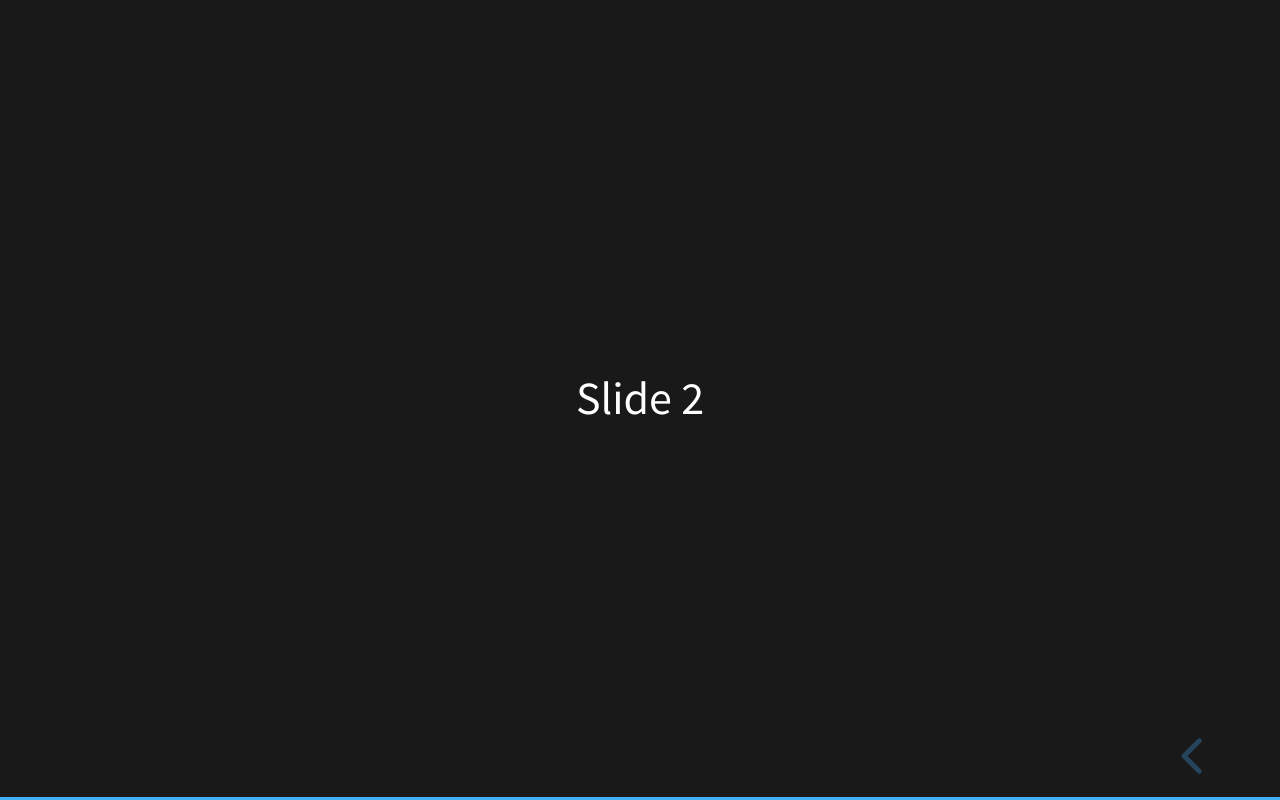
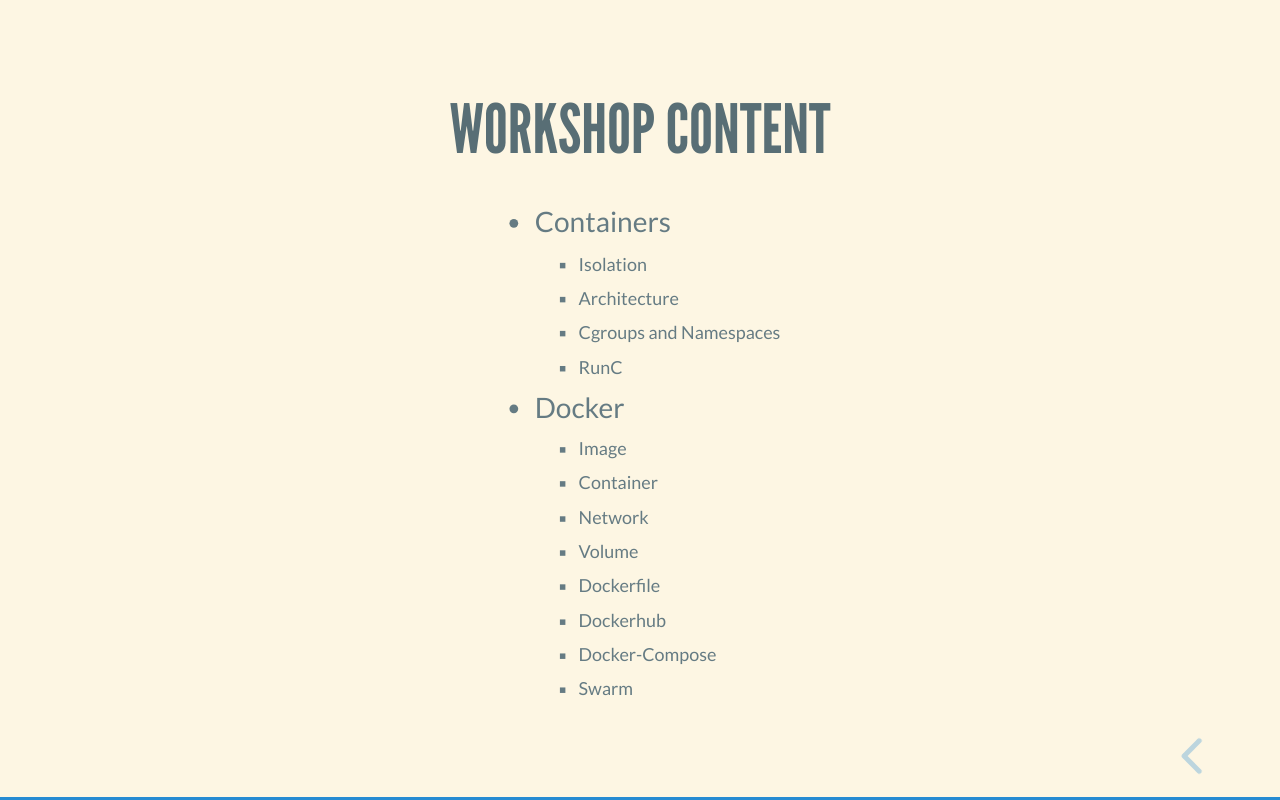
Before and after one commit to amirhnajafiz-presentations/docker-containers, a website: page index.html in a window 1280 px wide. Both pictures are taken after a click on the button "next slide". Drawn offline with Linux system fonts and the light colour scheme.

Commit message:
init: slides and content

```diff
--- /dev/null
+++ b/css/main.css
@@ -0,0 +1,7 @@
+ul, li {
+    font-size: 0.8em !important;
+}
+
+li {
+    margin: 10px 0 !important;
+}
--- a/index.html
+++ b/index.html
@@ -1,23 +1,97 @@
 <!doctype html>
 <html lang="en">
 	<head>
-		<meta charset="utf-8">
-		<meta name="viewport" content="width=device-width, initial-scale=1.0, maximum-scale=1.0, user-scalable=no">
+		<meta charset="utf-8" />
+		<meta name="viewport" content="width=device-width, initial-scale=1.0, maximum-scale=1.0, user-scalable=no" />
 
-		<title>reveal.js</title>
+		<title>
+			Docker and Containers
+		</title>
 
-		<link rel="stylesheet" href="dist/reset.css">
-		<link rel="stylesheet" href="dist/reveal.css">
-		<link rel="stylesheet" href="dist/theme/black.css">
+		<link rel="stylesheet" href="css/main.css" />
+		<link rel="stylesheet" href="dist/reset.css" />
+		<link rel="stylesheet" href="dist/reveal.css" />
+		<link rel="stylesheet" href="dist/theme/solarized.css" />
+		<link rel="icon" type="image/x-icon" href="favicon.ico" />
 
 		<!-- Theme used for syntax highlighted code -->
-		<link rel="stylesheet" href="plugin/highlight/monokai.css">
+		<link rel="stylesheet" href="plugin/highlight/monokai.css" />
 	</head>
 	<body>
 		<div class="reveal">
 			<div class="slides">
-				<section>Slide 1</section>
-				<section>Slide 2</section>
+				<section>
+					<h2>
+						Docker and Containers
+					</h2>
+					<div>
+						<img src="assets/main-logo.png" width="300" />
+					</div>
+					<small>
+						Cloud Computing Workshop 1
+					</small>
+					<br />
+					<small>
+						Presented by Javad Rajabi and Amirhossein Najafizadeh
+					</small>
+					<br />
+					<small>
+						Spring 2023
+					</small>
+				</section>
+				<section>
+					<h3>
+						Workshop Content
+					</h3>
+					<ul>
+						<li>
+							Containers
+							<ul>
+								<li>
+									Isolation
+								</li>
+								<li>
+									Architecture
+								</li>
+								<li>
+									Cgroups and Namespaces
+								</li>
+								<li>
+									RunC
+								</li>
+							</ul>
+						</li>
+						<li>
+							Docker
+							<ul>
+								<li>
+									Image
+								</li>
+								<li>
+									Container
+								</li>
+								<li>
+									Network
+								</li>
+								<li>
+									Volume
+								</li>
+								<li>
+									Dockerfile
+								</li>
+								<li>
+									Dockerhub
+								</li>
+								<li>
+									Docker-Compose
+								</li>
+								<li>
+									Swarm
+								</li>
+							</ul>
+						</li>
+					</ul>
+				</section>
 			</div>
 		</div>
 
```
Also changed, not shown: assets/main-logo.png (added), favicon.ico (added).
